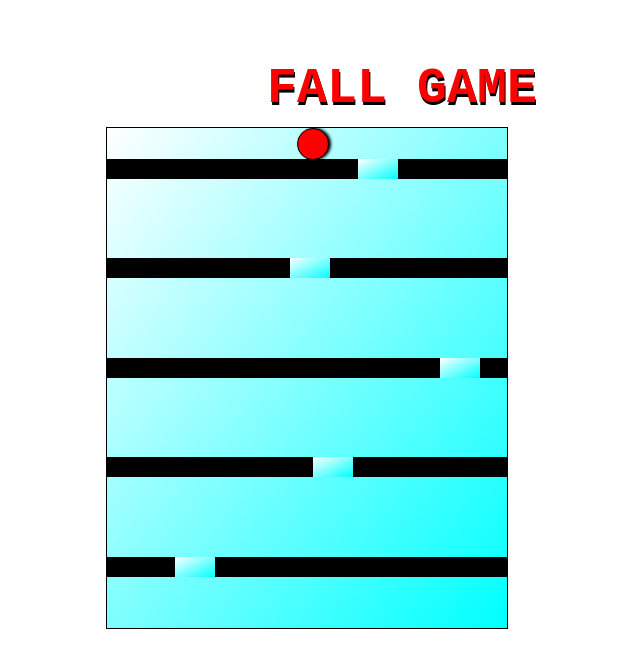
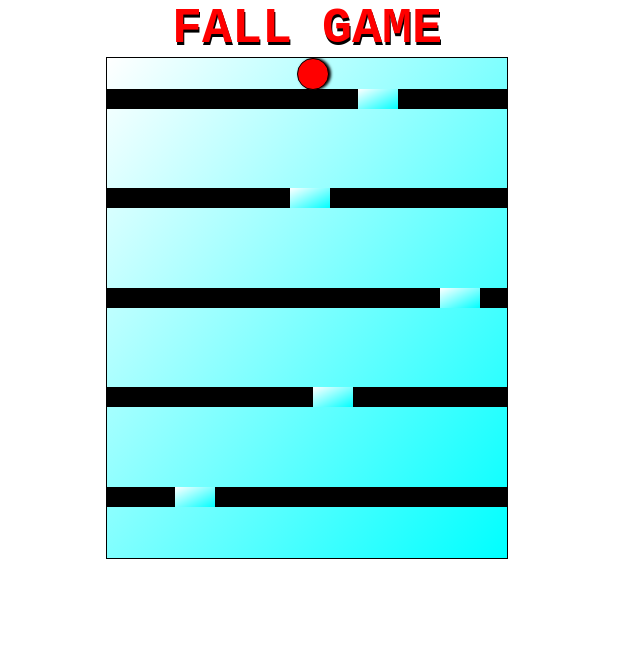
Before and after one commit to Sagarm7/game.github.io, a plain HTML site: page index.html in a window 1280 px wide. Shown: the whole page, without its empty margins (333-973 px from the left). Drawn offline with Linux system fonts and the light colour scheme; a web font is replaced by a local one.

Commit message:
Update style.css

```diff
--- a/style.css
+++ b/style.css
@@ -4,12 +4,13 @@
 }
 
 #head{
-    margin-left:600px ;
+/*     margin-left:600px ;
     margin-top: 60px;
-    margin-bottom:10px;
-    /* margin: auto;
+    margin-bottom:10px; */
+    margin: auto;
+    display:flex;
     align-items: center;
-    justify-content: center; */
+    justify-content: center;
     font-size: 50px;
     font-family: 'Syne Mono', monospace;
     color: red;
```
